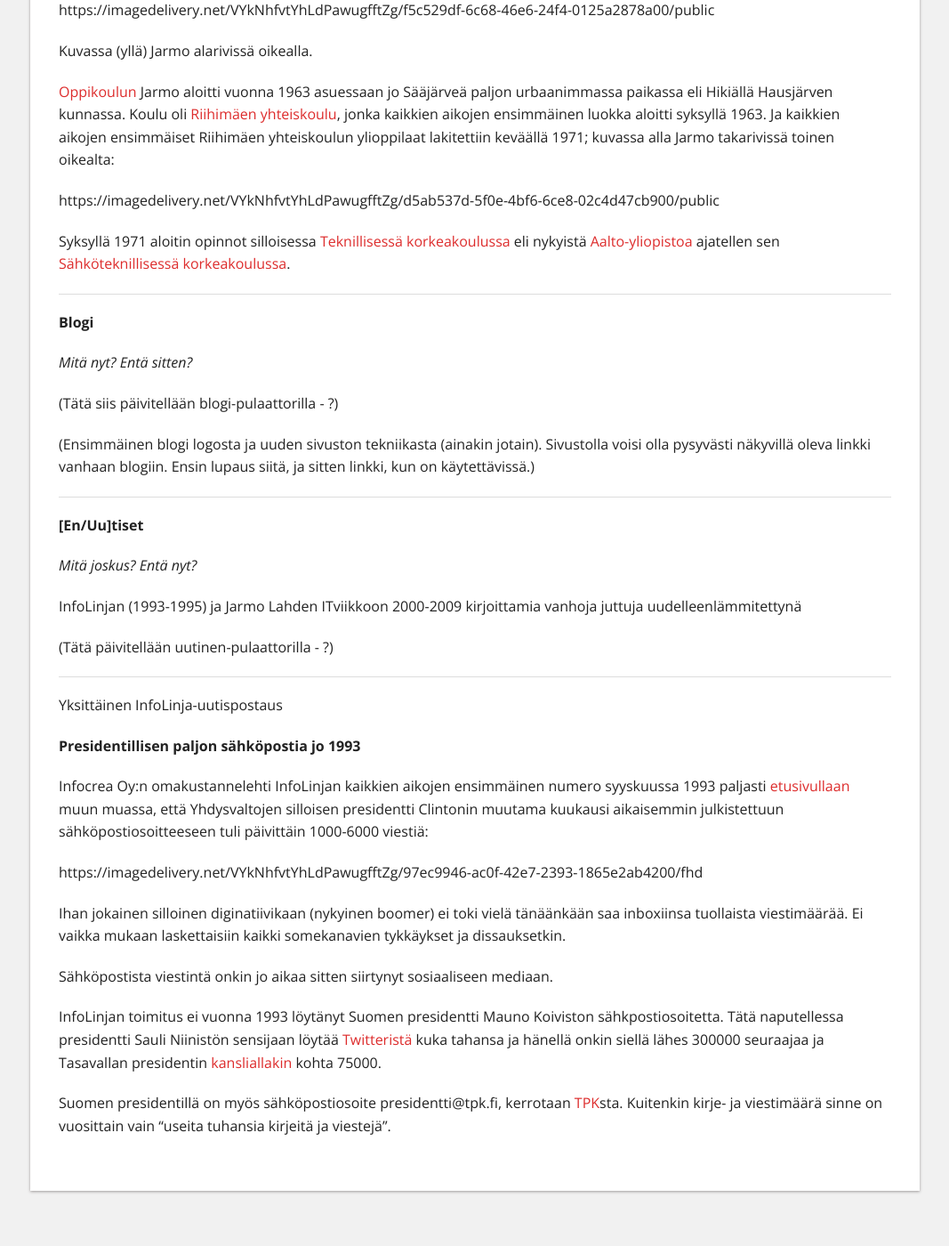
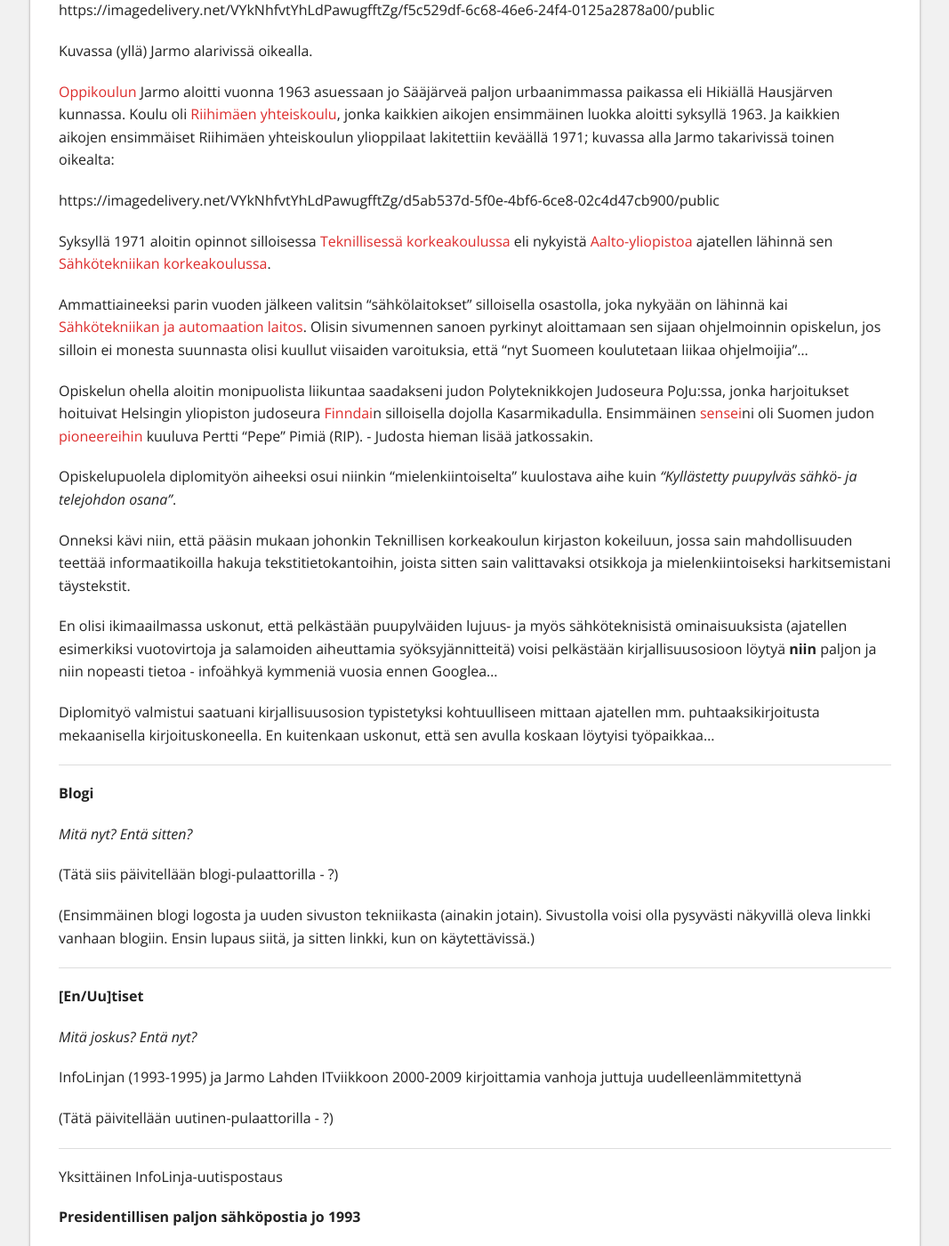
Before and after one commit to Pyppe/infocrea.fi, a Jekyll site: the page built from uutta-sisaltoa.md, in a window 1280 px wide and 1400 px high, scrolled down 1392 px. Shown: the whole window at 89% size, without its empty margins (106-1173 px from the left). Built offline with Jekyll 4.4.1, drawn with Linux system fonts in a browser that asks for light colours; some of the changed text lies outside the part shown.

Commit message:
Uutta sisältöä v 9

```diff
--- a/uutta-sisaltoa.md
+++ b/uutta-sisaltoa.md
@@ -50,7 +50,22 @@ Kuvassa (yllä) Jarmo alarivissä oikealla.
 
 https://imagedelivery.net/VYkNhfvtYhLdPawugfftZg/d5ab537d-5f0e-4bf6-6ce8-02c4d47cb900/public
 
-Syksyllä 1971 aloitin opinnot silloisessa [Teknillisessä korkeakoulussa](https://fi.wikipedia.org/wiki/Teknillinen_korkeakoulu) eli nykyistä [Aalto-yliopistoa]() ajatellen sen [Sähköteknillisessä korkeakoulussa]().
+Syksyllä 1971 aloitin opinnot silloisessa [Teknillisessä korkeakoulussa](https://fi.wikipedia.org/wiki/Teknillinen_korkeakoulu) eli nykyistä [Aalto-yliopistoa](https://www.aalto.fi) ajatellen lähinnä sen [Sähkötekniikan korkeakoulussa](https://www.aalto.fi/fi/sahkotekniikan-korkeakoulu).
+
+Ammattiaineeksi parin vuoden jälkeen valitsin "sähkölaitokset" silloisella osastolla, joka nykyään on lähinnä kai [Sähkötekniikan ja automaation laitos](https://www.aalto.fi/fi/sahkotekniikan-ja-automaation-laitos). Olisin sivumennen sanoen pyrkinyt aloittamaan sen sijaan ohjelmoinnin opiskelun, jos silloin ei monesta suunnasta olisi kuullut viisaiden varoituksia, että "nyt Suomeen koulutetaan liikaa ohjelmoijia"...
+
+Opiskelun ohella aloitin monipuolista liikuntaa saadakseni judon Polyteknikkojen Judoseura PoJu:ssa, jonka harjoitukset hoituivat Helsingin yliopiston judoseura [Finndai](http://finndai.fi/index.php/finndain-historiaa/)n silloisella dojolla Kasarmikadulla. Ensimmäinen [sensei](https://fi.wikipedia.org/wiki/Sensei)ni oli Suomen judon [pioneereihin](https://www.judolehti.fi/historia/muistojen-kansiosta-terveisia-japanista/) kuuluva Pertti “Pepe” Pimiä (RIP). - Judosta hieman lisää jatkossakin.
+
+Opiskelupuolela diplomityön aiheeksi osui niinkin "mielenkiintoiselta" kuulostava aihe kuin *"Kyllästetty puupylväs sähkö- ja telejohdon osana"*.
+
+Onneksi kävi niin, että pääsin mukaan johonkin Teknillisen korkeakoulun kirjaston kokeiluun, jossa sain mahdollisuuden teettää informaatikoilla hakuja tekstitietokantoihin, joista sitten sain valittavaksi otsikkoja ja mielenkiintoiseksi harkitsemistani täystekstit.
+
+En olisi ikimaailmassa uskonut, että pelkästään puupylväiden lujuus- ja myös sähköteknisistä ominaisuuksista (ajatellen esimerkiksi vuotovirtoja ja salamoiden aiheuttamia syöksyjännitteitä) voisi pelkästään kirjallisuusosioon löytyä **niin** paljon ja niin nopeasti tietoa - infoähkyä kymmeniä vuosia ennen Googlea...
+
+Diplomityö valmistui saatuani kirjallisuusosion typistetyksi kohtuulliseen mittaan ajatellen mm. puhtaaksikirjoitusta mekaanisella kirjoituskoneella. En kuitenkaan uskonut, että sen avulla koskaan löytyisi työpaikkaa...
+
+
+
 
 ----------------------------
 
```
Also changed, not shown: other parts of uutta-sisaltoa.md (+1 -1 lines).
